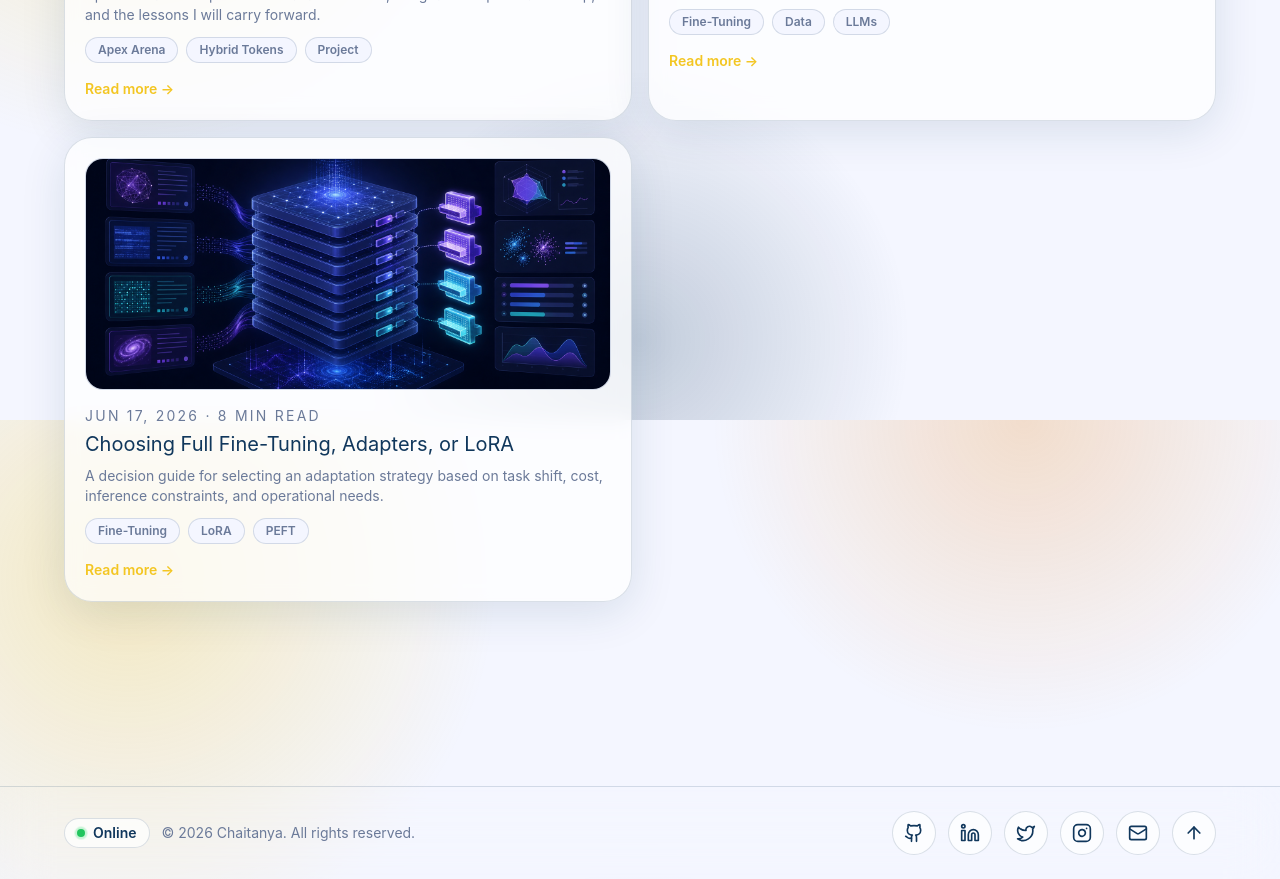
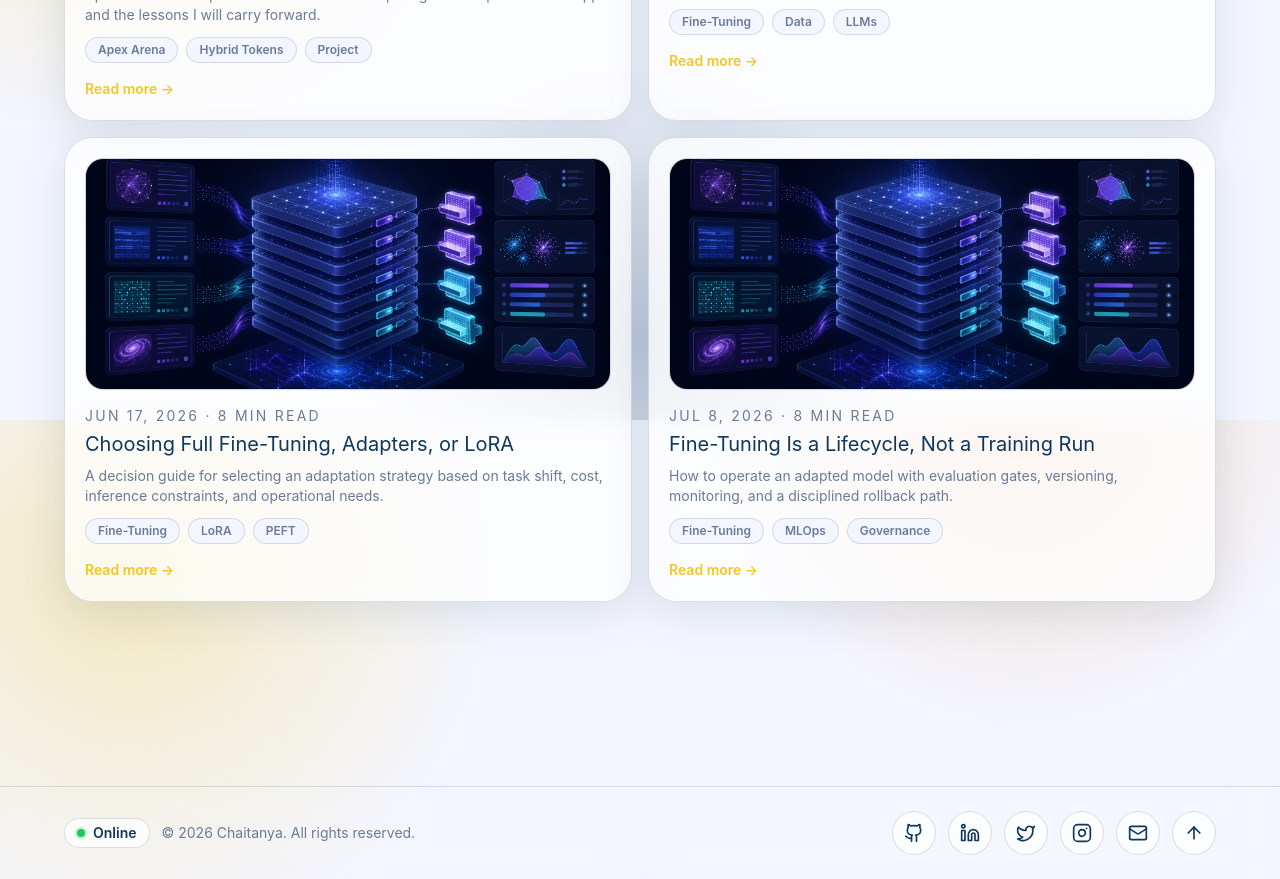
Before and after one commit to CSingh26/portfolio, a Next.js app: page /writing in a window 1280 px wide. Shown: the part 2780-3659 px from the top of the page. Built offline with nearby package versions, Linux system fonts and the light colour scheme.

Commit message:
docs: publish fine-tuning-lifecycle post

```diff
--- a/src/data/writing.ts
+++ b/src/data/writing.ts
@@ -204,4 +204,17 @@ export const writing: Writing[] = [
       "The real decision table includes data sensitivity, deployment topology, rollback needs, evaluation cost, and who will own the model after release. A method is production-ready only when the organization can reproduce, assess, and retire it."
     ], citations: [sources.lora, sources.adapters, sources.loraPlus],
   },
+  {
+    title: "Fine-Tuning Is a Lifecycle, Not a Training Run",
+    slug: "fine-tuning-lifecycle",
+    description: "How to operate an adapted model with evaluation gates, versioning, monitoring, and a disciplined rollback path.",
+    tags: ["Fine-Tuning", "MLOps", "Governance"], readingTime: "8 min read", date: "Jul 8, 2026",
+    hero: "/writing/fine-tuning.png", architecture: "/writing/tuning-flow.gif", visualAlt: "Model lifecycle illustration",
+    content: [
+      "A fine-tuned model is a new production artifact, not a finished experiment. It needs a versioned base model, a versioned dataset, a declared training recipe, immutable evaluation results, and a rollback target. Without that chain, a surprising output cannot be traced back to a controllable change.",
+      "Before release, I would evaluate both capability and safety. Capability tests measure the specialized task. Safety tests measure policy compliance, privacy behavior, robustness to adversarial inputs, and behavior outside the training distribution. A held-out set must remain truly held out; otherwise it becomes an optimistic echo of the training data.",
+      "After release, monitor outcome quality, disagreement with reviewers, drift in request mix, latency, and cost. The NIST AI RMF treats risk management as continuous across the lifecycle, which is the right mental model for an adapted system that may encounter new data and incentives (Tabassi).",
+      "The final lesson is that fine-tuning should earn its complexity. When the task changes, revisit the data contract and the evaluation suite first. A smaller adapter update, an improved retrieval system, or a clearer workflow may be safer than another uncontrolled training run."
+    ], citations: [sources.nist, sources.lora, sources.loraPlus],
+  },
 ]
```
